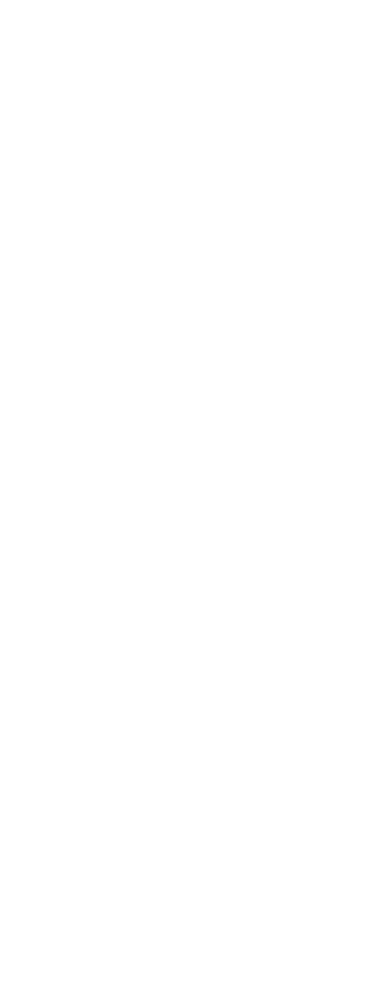
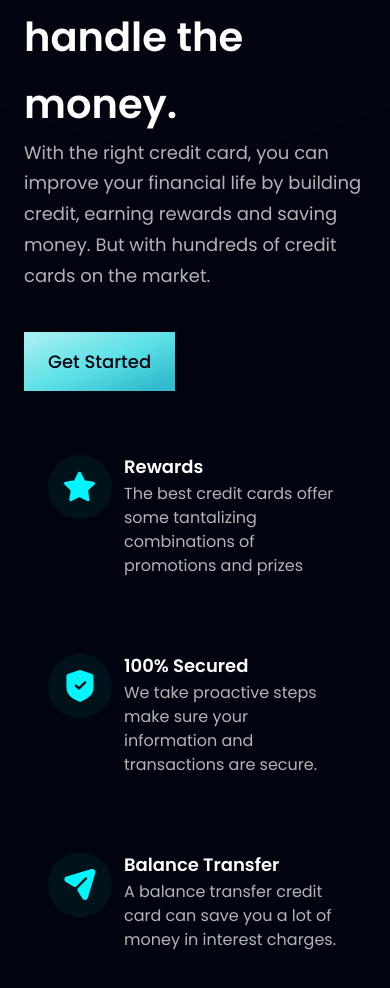
Before and after one commit to Ranita-Magar/bank-modern-app-using-react-js, a React (Vite) app: page / in a window 390 px wide. Shown: the part 1600-2588 px from the top of the page. Before the commit the page ends 1446 px from the top, so only its background shows below. Built offline with nearby package versions, Linux system fonts and the light colour scheme.

Commit message:
Creating responsive Business section

```diff
--- a/src/components/Business.jsx
+++ b/src/components/Business.jsx
@@ -1,11 +1,57 @@
-import React from 'react'
+import React from "react";
+import { features } from "../constants";
+import styles, { layout } from "../style";
+import Button from "./Button";
 
-const BUsiness = () => {
+const FeatureCard = ({ icon, title, content, index }) => {
   return (
-    <div>
+    <div
+      className={`flex flex-row p-6 rounded-[20px] ${
+        index !== features.length - 1 ? "mb-6" : "mb-0"
+      } feature-card `}
+    >
+      <div
+        className={`w-[64px] h-[64px] rounded-full ${styles.flexCenter} bg-dimBlue`}
+      >
+        <img src={icon} alt="icon" className="w-[50%] h-[50%] object-contain" />
+      </div>
 
+      <div className="flex-1 flex flex-col ml-3">
+        <h4 className="font-poppins font-semibold text-white text-[18px] leading-[23px] mb-1">
+          {title}
+        </h4>
+        <p className="font-poppins font-normal text-dimWhite text-[16px] leading-[24px] mb-1">
+          {content}
+        </p>
+      </div>
     </div>
-  )
-}
+  );
+};
 
-export default BUsiness
+const Business = () => {
+  return (
+    <section id="features" className={layout.section}>
+      <div className={layout.sectionInfo}>
+        <h2 className={`${styles.heading2}`}>
+          You do the business,
+          <br className="sm:block hidden" /> we’ll handle the money.
+        </h2>
+        <p className={`${styles.paragraph} max-w-[470px]`}>
+          With the right credit card, you can improve your financial life by
+          building credit, earning rewards and saving money. But with hundreds
+          of credit cards on the market.
+        </p>
+
+        <Button styles="mt-10" />
+      </div>
+
+      <div className={`${layout.sectionImg} flex-col`}>
+        {features.map((feature, index) => (
+          <FeatureCard key={feature.id} {...feature} index={index} />
+        ))}
+      </div>
+    </section>
+  );
+};
+
+export default Business;
--- a/src/components/Button.jsx
+++ b/src/components/Button.jsx
@@ -1,11 +1,14 @@
-import React from 'react'
+import React from "react";
 
-const Button = () => {
+const Button = ({ styles }) => {
   return (
-    <div>
+    <button
+      type="button"
+      className={`py-4 px-6 bg-blue-gradient font-poppins font-medium text-[18px] text-primary outline-none ${styles}`}
+    >
+      Get Started
+    </button>
+  );
+};
 
-    </div>
-  )
-}
-
-export default Button
+export default Button;
```
